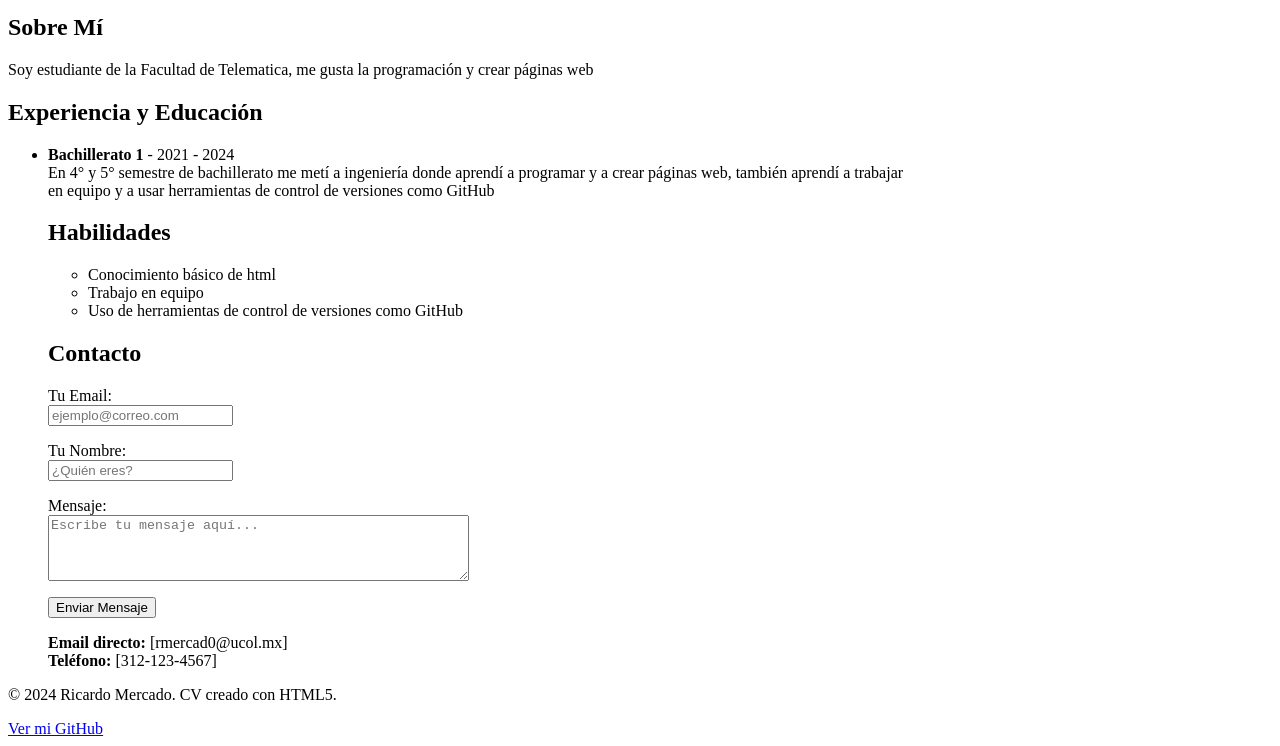
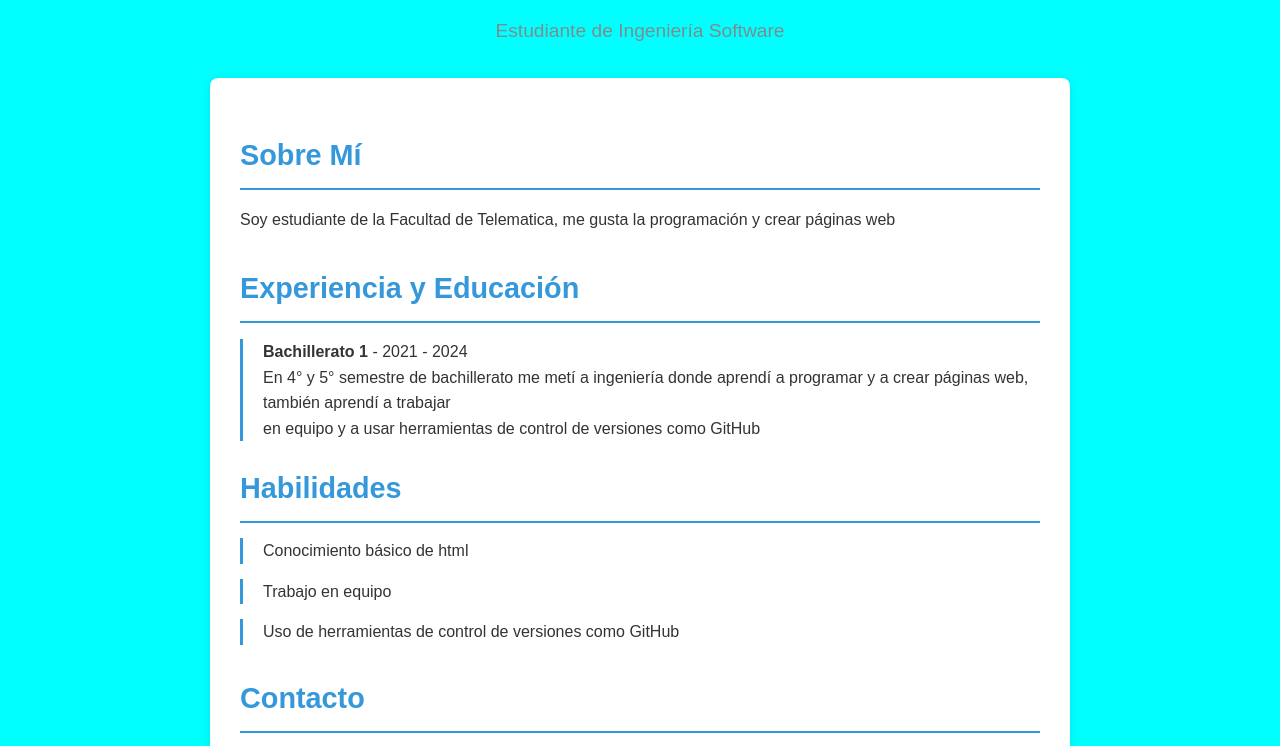
Before and after one commit to Ricardo-Lop/CV---Ricardo, a plain HTML site: page index.html in a window 1280 px wide. Shown: the part 130-876 px from the top of the page. Drawn offline with Linux system fonts and the light colour scheme.

Commit message:
Enhance CV layout with CSS styles
Added styling to enhance the appearance of the CV.

```diff
--- a/index.html
+++ b/index.html
@@ -1,4 +1,3 @@
-
 Pagina BASE
 JARAMILLO VELASCO RICARDO
 •
@@ -16,24 +15,91 @@
     <meta charset="UTF-8">
     <meta name="viewport" content="width=device-width, initial-scale=1.0">
     <title>CV - [TU NOMBRE]</title>
-    <!-- DESAFÍO PLUS: Añadir favicon aquí -->
+    <style>
+        body{
+            background-color: aqua;
+            font-family: Arial, sans-serif;
+            color: #333;
+            line-height: 1.6;
+        }
+        header h1{
+            color: #2c3e50;
+            font-size: 2.5em;
+            text-align: center;
+            margin-bottom: 5px;
+        }
+        header p{
+            text-align: center;
+            color: #7f8c8d;
+            font-size: 1.2em;
+            margin-bottom: 30px;
+        }
+        main{
+            max-width: 800px;
+            margin: 20px auto;
+            background-color: white;
+            padding: 30px;
+            border-radius: 8px;
+            box-shadow: 0 2px 10px rgba(0, 0, 0, 0.1);
+        } section{
+            margin-bottom: 30px;
+        } h2{
+            color: #3498db;
+            font-size: 1.8em;
+            border-bottom: 2px solid #3498db;
+            padding-bottom: 10px;
+            margin-bottom: 15px;
+        } p {
+            line-height: 1.8;
+            margin-bottom: 15px;
+        } ul {
+            list-style: none;
+            padding-left: 0;
+        } li{
+            margin-bottom: 15px;
+            padding-left: 20px;
+            border-left: 3px solid #3498db;
+        } input, textarea{
+            width: 100%;
+            padding: 10px;
+            margin-bottom: 15px;
+            border: 1px solid #ddd;
+            border-radius: 8px;
+            font-family: Arial, sans-serif;
+        }button{
+            background: #3498db;
+            color: white;
+            padding: 12px 30px;
+            border: none;
+            border-radius: 5px;
+            cursor: pointer;
+            font-size: 1em;
+            font-weight: 600;
+        } footer {
+            background: #2c3e50;
+            color: white;
+            text-align: center;
+            padding: 20px;
+            margin-top: 30px;
+            border-radius: 0 0 10px 10px;
+        } footer a {
+            color: #3498db;
+            text-decoration: none;
+        } button:hover {
+            background: #2980b9;
+            transform: translateY(-2px);
+            box-shadow: 0 5px 15px rgba(52, 152, 219, 0.3);
+        } footer a:hover{
+            color: #5dade2;
+            text-decoration: underline;
+        }
+    </style>
 </head>
 <body>
-
-    <!-- ====================
-         HEADER: Tu nombre y título profesional
-         ==================== -->
     <header>
-        <!-- COMPLETAR: Tu nombre completo -->
-        <h1>Ricardo Mercado López</h1>
-
-        <!-- COMPLETAR: Tu título profesional o lo que estudias -->
+        <h1 id="nombreCompleto">Ricardo Mercado López</h1>
         <p>Estudiante de Ingeniería Software</p>
     </header>
-
-    <!-- ====================
-         MAIN: Contenido principal del CV
-         ==================== -->
     <main>
 
         <!-- SECCIÓN: Sobre Mí -->
@@ -107,40 +173,34 @@
                         <!-- Campo de Email con validación automática -->
                         <p>
                             <label for="email">Tu Email:</label><br>
-                    <input
-                        type="email"
+                            <input type="email"
                                    id="email"
                                    name="email"
                                    placeholder="ejemplo@correo.com"
-                        required
-                    >
+                                   required>
                         </p>
 
                         <!-- Campo de Nombre (requerido) -->
                         <p>
                             <label for="nombre">Tu Nombre:</label><br>
-                    <input
-                        type="text"
+                            <input type="text"
                                    id="nombre"
                                    name="nombre"
                                    placeholder="¿Quién eres?"
                                    required
-                        minlength="2"
-                    >
+                                   minlength="2">
                         </p>
 
                         <!-- Campo de Mensaje -->
                         <p>
                             <label for="mensaje">Mensaje:</label><br>
-                    <textarea
-                        id="mensaje"
+                            <textarea id="mensaje"
                                       name="mensaje"
                                       rows="4"
                                       cols="50"
                                       placeholder="Escribe tu mensaje aquí..."
                                       required
-                        minlength="10"
-                    ></textarea>
+                                      minlength="10"></textarea>
                         </p>
 
                         <!-- Botón de envío -->
```
Lines whose indentation alone changed are shown as unchanged.
